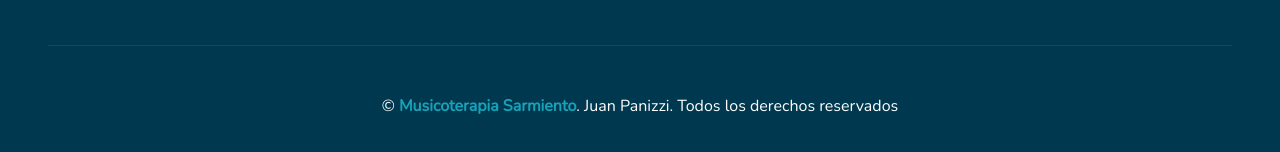
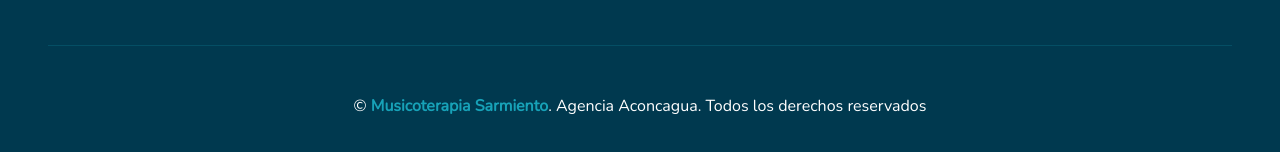
Before and after one commit to JuanPanizzi/Musicoterapia-Sarmiento, a plain HTML site: page index.html in a window 1280 px wide. Shown: the part 4149-4301 px from the top of the page. Drawn offline with nearby package versions, Linux system fonts and the light colour scheme.

Commit message:
Update index.html

```diff
--- a/index.html
+++ b/index.html
@@ -946,7 +946,7 @@
         <p class="m-0 text-center text-white">
           &copy;
           <a class="text-primary font-weight-bold" href="#">Musicoterapia Sarmiento</a>.
-          Juan Panizzi. Todos los derechos reservados
+          Agencia Aconcagua. Todos los derechos reservados
 
           <!--/*** This template is free as long as you keep the footer author’s credit link/attribution link/backlink. If you'd like to use the template without the footer author’s credit link/attribution link/backlink, you can purchase the Credit Removal License from "https://htmlcodex.com/credit-removal". Thank you for your support. ***/-->
           <!-- Designed by
```
